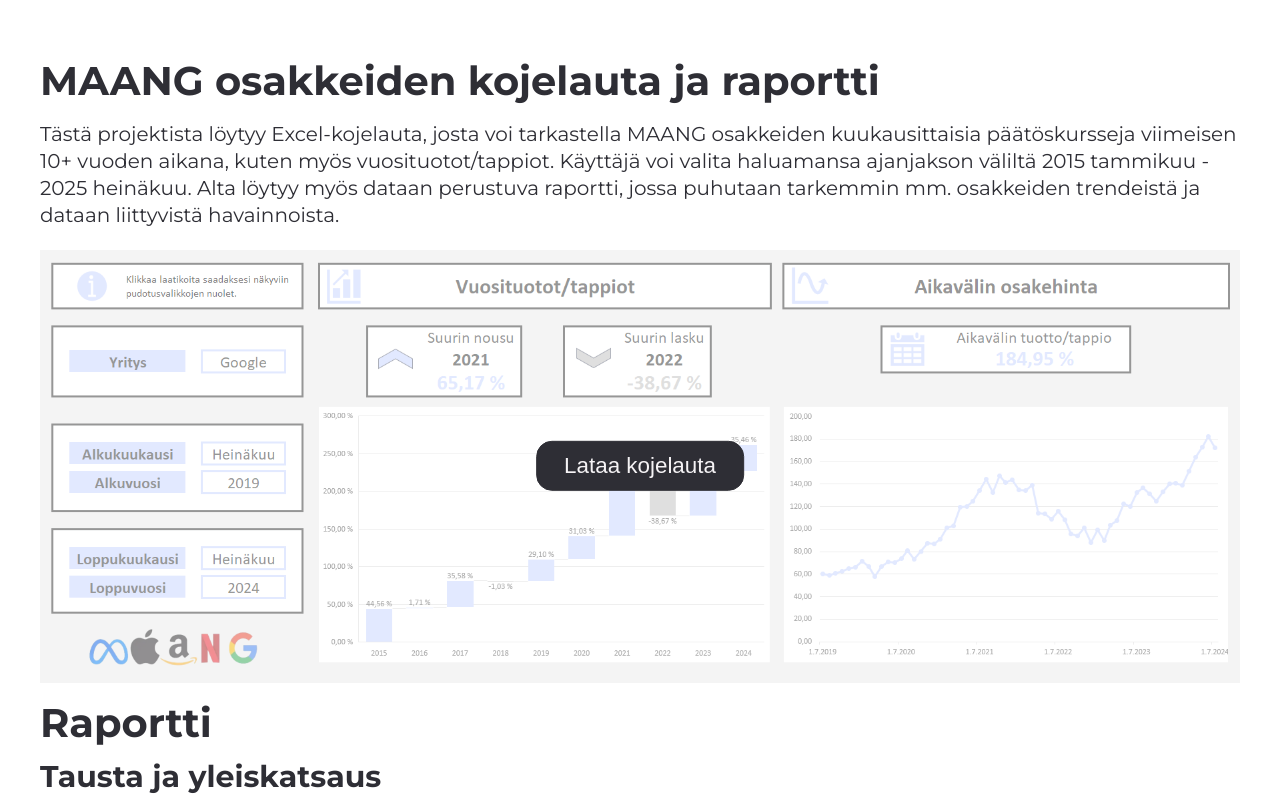
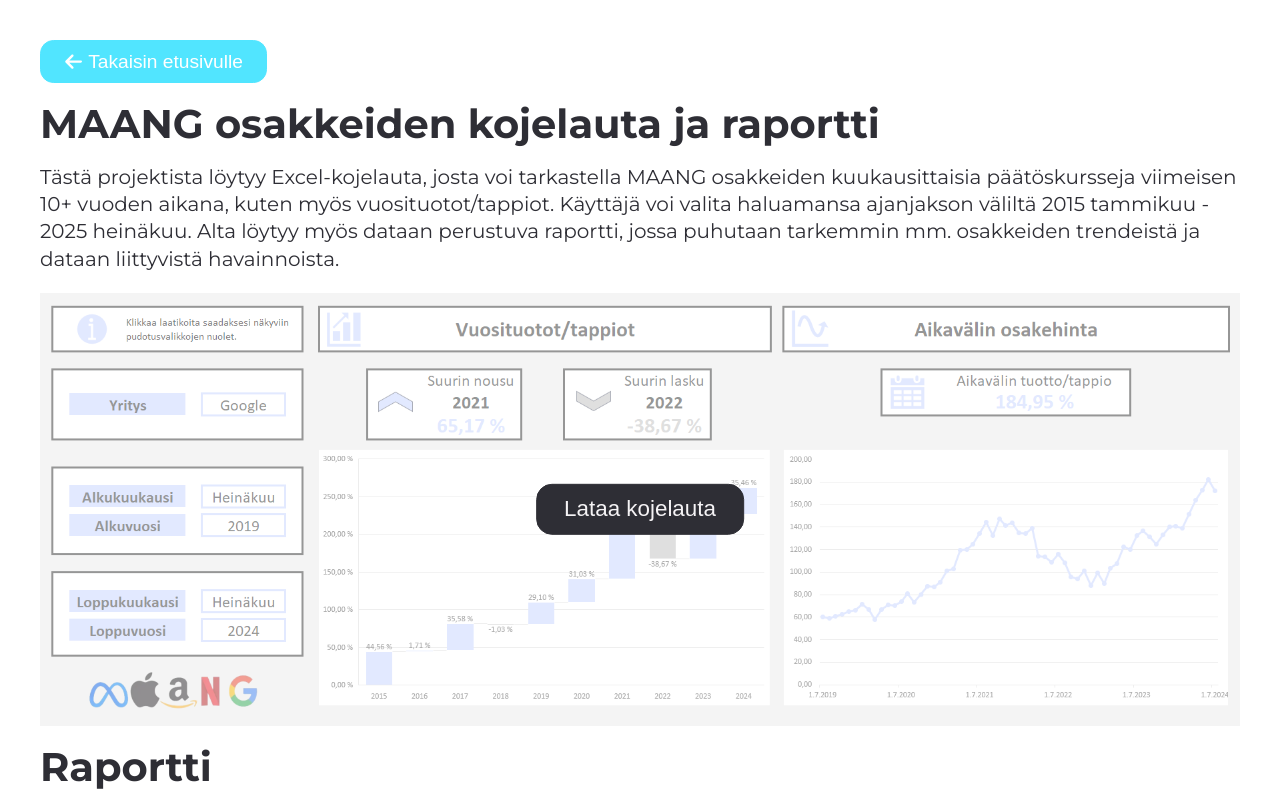
Before and after one commit to ojela028xamk/jere-lansipii-portfolio, a Next.js app: page /dashboard_project in a window 1280 px wide. Shown: the top 800 px of the page. Built offline with nearby package versions, Linux system fonts and the light colour scheme; no server answers.

Commit message:
back to index button

```diff
--- a/app/dashboard_project/dashboard.module.scss
+++ b/app/dashboard_project/dashboard.module.scss
@@ -9,6 +9,26 @@
     max-width: 1280px;
     margin: auto;
     padding: 2em;
+
+    .dashboard_back_button {
+      cursor: pointer;
+      text-align: center;
+      padding: 0.5em 1.2em;
+      border-radius: 0.7em;
+      background-color: main.$blue;
+      border: 1px solid main.$blue;
+      color: white;
+      font-size: 1.2rem;
+
+      &:hover {
+        background-color: white;
+        color: main.$blue;
+      }
+
+      .icon {
+        vertical-align: text-bottom;
+      }
+    }
 
     .image {
       max-width: 100%;
@@ -33,7 +53,6 @@
         left: 50%;
         transform: translate(-50%, -50%);
         cursor: pointer;
-        text-decoration: auto;
         text-align: center;
         padding: 0.5em 1.2em;
         border-radius: 0.7em;
--- a/app/dashboard_project/page.tsx
+++ b/app/dashboard_project/page.tsx
@@ -1,11 +1,17 @@
 import Image from "next/image";
 import css from "./dashboard.module.scss";
 import Link from "next/link";
+import { FaArrowLeft } from "react-icons/fa6";
 
 const Dashboard = () => {
   return (
     <div className={css.dashboard}>
       <div className={css.dashboard_project}>
+        <Link href="/">
+          <button className={css.dashboard_back_button}>
+            <FaArrowLeft className={css.icon} /> Takaisin etusivulle
+          </button>
+        </Link>
         <h1>MAANG osakkeiden kojelauta ja raportti</h1>
         <p>
           Tästä projektista löytyy Excel-kojelauta, josta voi tarkastella MAANG
@@ -22,6 +28,7 @@ const Dashboard = () => {
             alt="Excel dashboard"
             width={1799}
             height={649}
+            priority
           />
           <Link
             href="/dashboard_images/maang_dashboard.xlsx"
--- a/app/website/projects.tsx
+++ b/app/website/projects.tsx
@@ -61,11 +61,7 @@ const Projects = (): JSX.Element => {
           <p className={css.project_description}>
             {t("projects.project_data1.description")}
           </p>
-          <Link
-            className={css.button_project}
-            href={"/dashboard_project"}
-            target="_blank"
-          >
+          <Link className={css.button_project} href={"/dashboard_project"}>
             {t("projects.link_button")}
           </Link>
         </div>
```
